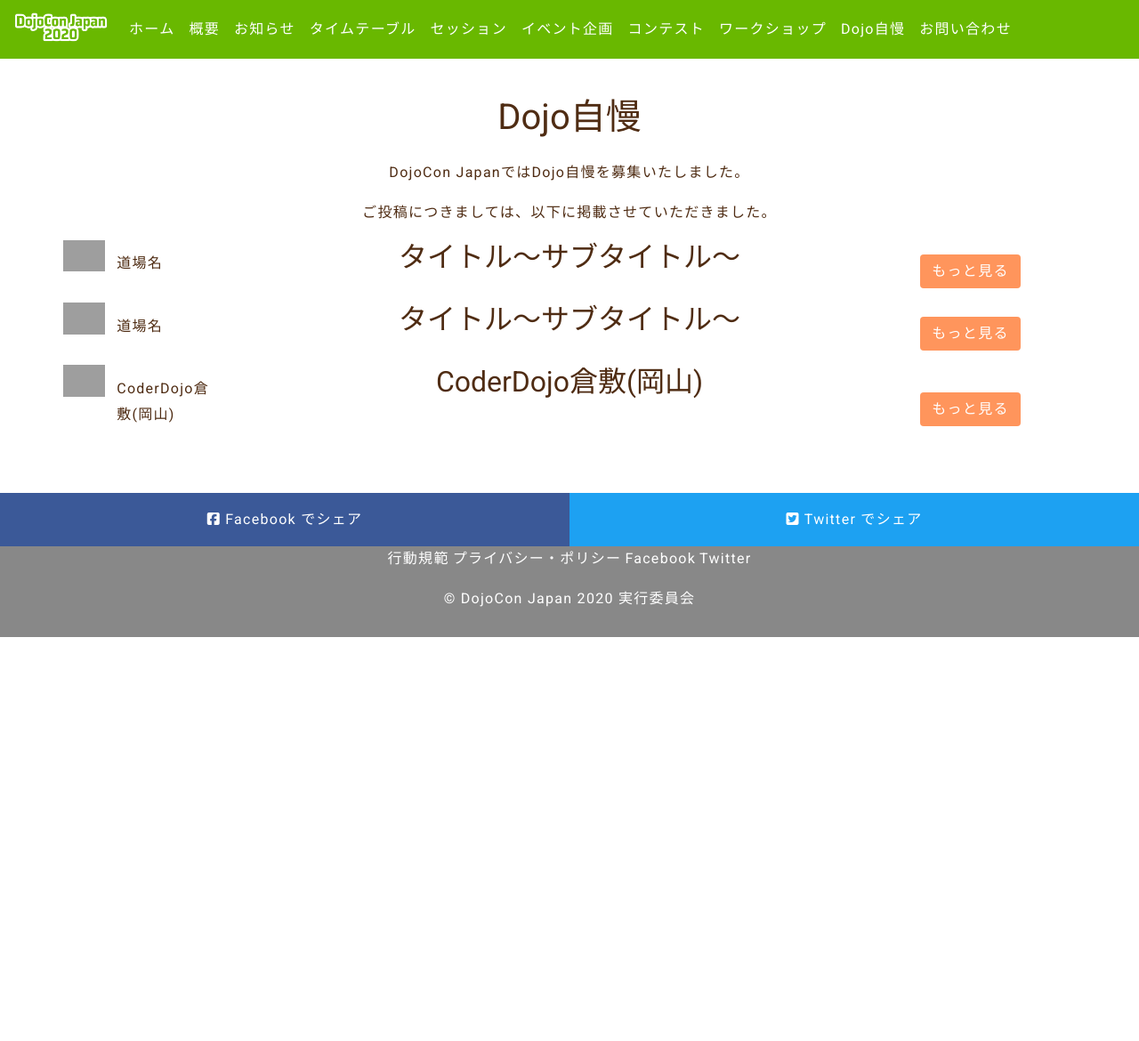
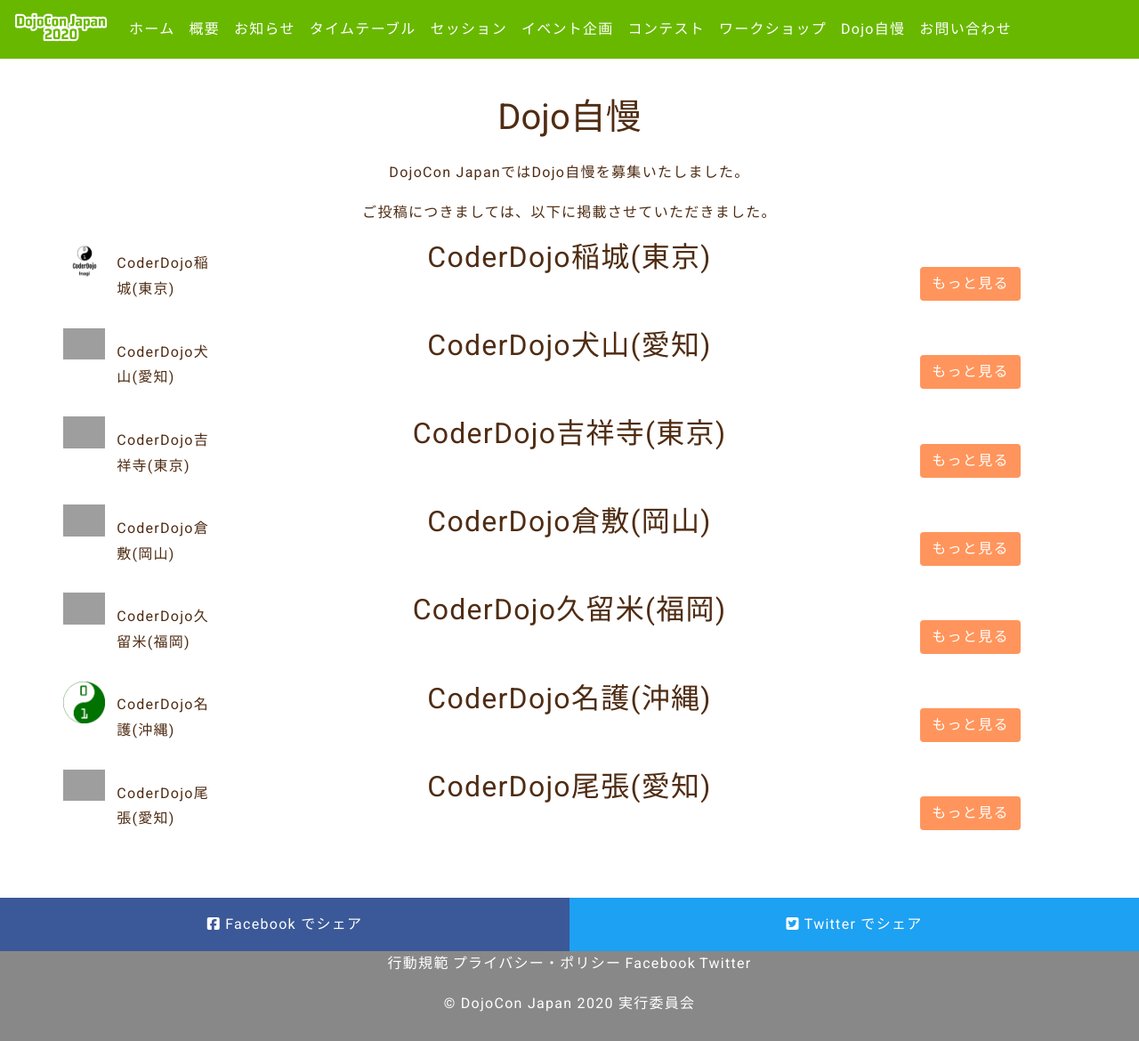
Before and after one commit to coderdojo-japan/dojocon2020.coderdojo.jp, a Jekyll site: the page built from _pages/dojo-jiman/index.html, in a window 1280 px wide and 1170 px high. Shown: the whole window at 89% size. Built offline with Jekyll 4.4.1, drawn with Linux system fonts in a browser that asks for light colours; nearby versions of some CDN libraries; some web fonts are replaced; grey boxes are pictures that could not be loaded.

Commit message:
CD犬山、CD名護追加（やりなおし） (#48)
* CD犬山、CD名護追加（やりなおし）
一覧タイトルクリックで詳細へとぶ
アイコン画像表示の修正

* imgファイルのパスを修正、4Dojo追加（吉祥寺、稲城、尾張、久留米）

```diff
--- a/_layouts/jiman_media.html
+++ b/_layouts/jiman_media.html
@@ -28,6 +28,8 @@
       <div class="col-2">
         {% if page.dojo_icon %}
           <img src="https://raw.githubusercontent.com/coderdojo-japan/coderdojo.jp/master/public/img/dojos/{{page.dojo_icon}}" />
+        {% elsif page.dojo_iconfile %}
+          <img src="{{site.url}}/img/post/jiman/{{page.dojo_iconfile}}" />
         {% else %}
           <img src="https://coderdojo.jp/img/dojos/coderdojo.png" />
         {% endif %}
--- a/_layouts/jiman_text.html
+++ b/_layouts/jiman_text.html
@@ -35,6 +35,8 @@
           <div class="col">
             {% if page.dojo_icon %}
               <img src="https://raw.githubusercontent.com/coderdojo-japan/coderdojo.jp/master/public/img/dojos/{{page.dojo_icon}}" />
+            {% elsif page.dojo_iconfile %}
+              <img src="{{site.url}}/img/post/jiman/{{page.dojo_iconfile}}" />
             {% else %}
               <img src="https://coderdojo.jp/img/dojos/coderdojo.png" />
             {% endif %}
--- a/_pages/dojo-jiman/index.html
+++ b/_pages/dojo-jiman/index.html
@@ -26,7 +26,9 @@
                                 <div class="row">
                                     <div class="col-4 col-md-3 jiman1">
                                     {% if page.dojo_icon %}
-                                        <img src="https://raw.githubusercontent.com/coderdojo-japan/coderdojo.jp/master/public/img/dojos/{{page.dojo_icon}}.png" width="100%"/>
+                                        <img src="https://raw.githubusercontent.com/coderdojo-japan/coderdojo.jp/master/public/img/dojos/{{page.dojo_icon}}" width="100%"/>
+                                    {% elsif page.dojo_iconfile %}
+                                        <img src="{{site.url}}/img/post/jiman/{{page.dojo_iconfile}}" width="100%"/>
                                     {% else %}
                                         <img src="https://coderdojo.jp/img/dojos/coderdojo.png" width="100%"/>
                                     {% endif %}
@@ -37,7 +39,7 @@
                                 </div>
                             </div>
                             <div class="col-9 col-md-8">
-                                <span class="text-left h2">{{ page.title }}</span>
+                                <a href="{{page.url}}"> <span class="text-left h2">{{ page.title }}</span></a>
                             </div>
                             <div class="col-3 col-md-2 d-flex align-items-center">
                                 <a href="{{page.url}}" class="btn btn-main">もっと見る</a>
--- a/_pages/dojo-jiman/jiman-fuga.html
+++ /dev/null
@@ -1,18 +0,0 @@
----
-layout: jiman_media
-title:  "タイトル〜サブタイトル〜"
-dojo_name:  "道場名"
-thumbnail: jiman/hoge1.png
-dojo_desciption: >
-  この例は動画とか用です。
-dojo_icon:
-permalink: /dojo-jiman/fuga/
----
-<p class="text-center h3">以下の動画をご覧ください！</p>
-<div class="text-center">
-  <iframe width="560" height="315" src="https://www.youtube-nocookie.com/embed/pQ6bVZfj4Ak?controls=0" frameborder="0" allow="accelerometer; autoplay; clipboard-write; encrypted-media; gyroscope; picture-in-picture" allowfullscreen></iframe>
-</div>
-
-<!--あるいは-->
-<p class="text-center h3">PDF資料を見る</p>
-<a class="button" href="hoge.pdf">ダウンロード</a>
--- a/_pages/dojo-jiman/jiman-hoge.md
+++ /dev/null
@@ -1,26 +0,0 @@
----
-layout: jiman_text
-title:  "タイトル〜サブタイトル〜"
-dojo_name:  "道場名"
-thumbnail: jiman/hoge1.png
-dojo_desciption: >
-  この例文は、インターネットの図書館、青空文庫（http://www.aozora.gr.jp/）で作られました。
-dojo_icon:
-permalink: /dojo-jiman/hoge/
----
-
-## うちのDojoのここがすごいぞ!(1)
-
-　ちょうど初七日の夜のことでした。私は死んだ弟の書斎に入って、何かと彼の書き残したものなどを取出しては、ひとり物思いにふけっていました。
-　まだ、さして夜もふけていないのに、家中は涙にしめって、しんと鎮まり返っています。そこへ持って来て、何だか新派のお芝居めいていますけれど、遠くの方からは、物売りの呼声などが、さも悲しげな調子で響いて来るのです。私は長い間忘れていた、幼い、しみじみした気持になって、ふと、そこにあった弟の日記帳を繰ひろげて見ました。
-　この日記帳を見るにつけても、私は、恐らく恋も知らないでこの世を去った、はたちの弟をあわれに思わないではいられません。
-
-## うちのDojoのここがすごいぞ!(2)
-
-　内気者で、友達も少かった弟は、自然書斎に引こもっている時間が多いのでした。細いペンでこくめいに書かれた日記帳からだけでも、そうした彼の性質は十分うかがうことが出来ます。そこには、人生に対する疑いだとか、信仰に関する煩悶だとか、彼の年頃にはたれでもが経験するところの、いわゆる青春の悩みについて、幼稚ではありますけれど如何にも真摯な文章が書きつづってあるのです。
-
-## うちのDojoのここがすごいぞ!(3)
-
-　私は自分自身の過去の姿を眺めるような心持で、一枚一枚とペイジをはぐって行きました。それらのペイジには到るところに、そこに書かれた文章の奥から、あの弟の鳩のような臆病らしい目が、じっと私の方を見つめているのです。
-　そうして、三月九日のところまで読んで行った時に、感慨に沈んでいた私が、思わず軽い叫声を発した程も、私の目をひいたものがありました。それは、純潔なその日記の文章の中に、始めてポッツリと、はなやかな女の名前が現われたのです。そして「発信欄」と印刷した場所に「北川雪枝きたがわゆきえ（葉書）」と書かれた、その雪枝さんは、私もよく知っている、私達とは遠縁に当る家の、若い美しい娘だったのです。
-å
--- /dev/null
+++ b/_pages/dojo-jiman/jiman-inagi.html
@@ -0,0 +1,17 @@
+---
+layout: jiman_media
+title:  "CoderDojo稲城(東京)"
+dojo_name:  "CoderDojo稲城(東京)"
+thumbnail:
+dojo_desciption: >
+ 開催頻度：毎月1回<br>
+ <a href="https://coderdojo-inagi.doorkeeper.jp/">Webサイト</a>
+dojo_iconfile: inagi_icon.jpg
+permalink: /dojo-jiman/inagi/
+---
+
+<!--あるいは-->
+<p class="text-center">オンラインでも毎月やってます。稲城好きな人集まりましょう。<br>
+    CoderDojo稲城は、ゆるーくをモットーに開催してます。</p>
+<p class="text-center h3">PDF資料を見る</p>
+<a class="button" href="../../img/post/jiman/inagi.pdf">ダウンロード</a>
--- /dev/null
+++ b/_pages/dojo-jiman/jiman-inuyama.html
@@ -0,0 +1,16 @@
+---
+layout: jiman_media
+title:  "CoderDojo犬山(愛知)"
+dojo_name:  "CoderDojo犬山(愛知)"
+thumbnail:
+dojo_desciption: >
+dojo_icon: inuyama.png
+permalink: /dojo-jiman/inuyama/
+---
+<p class="text-center h3">以下の動画をご覧ください！</p>
+<div class="text-center">
+  <iframe width="560" height="315" src="https://www.youtube.com/embed/JPhMbN8uW4o" frameborder="0" allow="accelerometer; autoplay; clipboard-write; encrypted-media; gyroscope; picture-in-picture" allowfullscreen></iframe>
+  <iframe width="560" height="315" src="https://www.youtube.com/embed/qJVX1eOgAYU" frameborder="0" allow="accelerometer; autoplay; clipboard-write; encrypted-media; gyroscope; picture-in-picture" allowfullscreen></iframe>
+  <iframe width="560" height="315" src="https://www.youtube.com/embed/5vNxX8jPPPo" frameborder="0" allow="accelerometer; autoplay; clipboard-write; encrypted-media; gyroscope; picture-in-picture" allowfullscreen></iframe>
+  <iframe width="560" height="315" src="https://www.youtube.com/embed/gN6y2O9hgHU" frameborder="0" allow="accelerometer; autoplay; clipboard-write; encrypted-media; gyroscope; picture-in-picture" allowfullscreen></iframe>
+</div>
--- /dev/null
+++ b/_pages/dojo-jiman/jiman-kichijoji.html
@@ -0,0 +1,17 @@
+---
+layout: jiman_media
+title:  "CoderDojo吉祥寺(東京)"
+dojo_name:  "CoderDojo吉祥寺(東京)"
+thumbnail:
+dojo_desciption: >
+ 月１回、今はオンラインでやってます！<br>
+ <a href="https://kichijojijp.wixsite.com/coderdojo">Webサイト</a>
+dojo_icon: kichijoji.png
+permalink: /dojo-jiman/kichijoji/
+---
+
+<p class="text-center">Scratch大好きな家族で立ち上げたほのぼの道場です。<br>初心者はジュニアメンターがやさしくサポートします♪</p>
+
+<div class="text-center">
+  <iframe width="560" height="315" src="https://www.youtube.com/embed/dKTAdXZ09WA" frameborder="0" allow="accelerometer; autoplay; clipboard-write; encrypted-media; gyroscope; picture-in-picture" allowfullscreen></iframe>
+</div>
--- a/_pages/dojo-jiman/jiman-kurashiki.html
+++ b/_pages/dojo-jiman/jiman-kurashiki.html
@@ -10,10 +10,6 @@
 dojo_icon: kurashiki.jpg
 permalink: /dojo-jiman/kurashiki/
 ---
-<!-- <p class="text-center h3">以下の動画をご覧ください！</p>
-<div class="text-center">
-  <iframe width="560" height="315" src="https://www.youtube-nocookie.com/embed/pQ6bVZfj4Ak?controls=0" frameborder="0" allow="accelerometer; autoplay; clipboard-write; encrypted-media; gyroscope; picture-in-picture" allowfullscreen></iframe>
-</div> -->
 
 <!--あるいは-->
 <p class="text-center h3">PDF資料を見る</p>
--- /dev/null
+++ b/_pages/dojo-jiman/jiman-kurume.html
@@ -0,0 +1,23 @@
+---
+layout: jiman_media
+title:  "CoderDojo久留米(福岡)"
+dojo_name:  "CoderDojo久留米(福岡)"
+thumbnail:
+dojo_desciption: >
+ 月に一回（土曜の午後）、主にシェアオフィスMekurutoで開催。<br>
+ <a href="https://www.facebook.com/CoderDojoKurume/">Webサイト</a>
+dojo_icon: kurume.png
+dojo_iconfile:
+permalink: /dojo-jiman/kurume/
+---
+
+<p >
+福岡県久留米市で活動しています！<br>
+道場の自慢って何かなあってニンジャに聞いたところ高専生たちがくること！とおやつがあること（おやつを道場で用意しているわけでは無いけれど、おやつの差し入れが割と多いです）と言われました。<br>
+去年のマイクラカップで入賞したことで、見学希望も増えたりしました。オンライン道場の時はみんなで遊べる共有サーバを用意しました。<br>
+道場主はとってもマイクラは下手なのでもっぱらニンジャたちで教え合ってます(^^;<br>
+ぜひ遊びに来てね。</p>
+
+<div class="text-center">
+  <iframe width="560" height="315" src="https://www.youtube.com/embed/ktlvJ0mjZqU" frameborder="0" allow="accelerometer; autoplay; clipboard-write; encrypted-media; gyroscope; picture-in-picture" allowfullscreen></iframe>
+</div>
--- /dev/null
+++ b/_pages/dojo-jiman/jiman-nago.md
@@ -0,0 +1,35 @@
+---
+layout: jiman_text
+title:  "CoderDojo名護(沖縄)"
+dojo_name:  "CoderDojo名護(沖縄)"
+thumbnail: jiman/nago.jpg
+dojo_desciption:
+  月に複数回開催、平均参加者６名、会場はあけみおSKYドームなど<br><a href="http://coderdojo-nago.com">CoderDojo名護Webサイト</a>
+dojo_icon:
+dojo_iconfile: nago_icon.png
+permalink: /dojo-jiman/nago/
+---
+
+CoderDojo名護の自慢したいことはたくさんあります。
+１番の自慢は参加してくれる子どもたち、ですが、今回は運営視点のDojo自慢します！
+
+## 1.いろんな場所で
+最近、ノマド○○ってもう言わないんですかね。もっと自由に、新たなインスピレーションを求めて？、今年も１０箇所以上の会場でCoderDojo名護を開催しました。場所を提供していただいた皆様、誠にありがとうございます。
+今年は定番のあけみおSKYドームにはじまり、名護市マルチメディア館、SoySoy Cafe、北山高校、21世紀の森体育館、大中区公民館、タピックスタジアム名護、屋部小学校、東村農民研修施設、SEASIDE OFFICE、国頭村民ふれあいセンターでもやりました。
+新しい出会いとヒラメキと思いつきに期待して、これからもふらふらDojo予定です。
+
+## 2.いろんなツールで
+面白いと思ったこと、マインクラフト、Scratch、HackforPlay、ロボット(TJ3B）、micro:bit、Blender・・などいろいろ手を出しました。プログラミングから派生して？、お絵描き会・読書会・note勉強会などもやりました。
+これからも気の向くまま面白いモノ・技術に触れていきたいです。来年はUnityとかドローンとか、写真、動画とかもやってみたいな。
+いろんな技術を作り提供する方々に感謝です。
+
+## 3.たくさんのサポートがあって
+Blender勉強会の照屋さん、読書会の新田さん、ロボットプログラミングの今井さん、note勉強会のこりんさん、お絵描き講座の奥山さん、マインクラフトの実況動画ではFMやんばるさん、SDGsについては沖縄県公衆衛生協会さんと、名護子ども食堂の神谷さん、オンラインのイベントでは全国のCoderDojoの皆さんにお世話になりました。メンターとして何度も参加してくれた糸数さんにも感謝！
+また今年度も多くのみなさまからたくさんの支援をいただきました。
+
+子どもたちが学び、遊び、作り、表現し、感じるという素晴らしい体験をすることができました。ありがとうございました。
+
+自慢しようとしたら感謝していました。
+自慢するとしたら、CoderDojoを始めるかどうか迷った頃の自分に自慢したいです。やってよかったCoderDojo!
+
+現場からは以上です！（これが言いたかった）
--- /dev/null
+++ b/_pages/dojo-jiman/jiman-owari.html
@@ -0,0 +1,20 @@
+---
+layout: jiman_media
+title:  "CoderDojo尾張(愛知)"
+dojo_name:  "CoderDojo尾張(愛知)"
+thumbnail:
+dojo_desciption: >
+ 月に1回、10〜20名、岩倉市生涯学習センター<br>
+ <a href="http://coderdojoowari.org/">Webサイト</a>
+dojo_icon: owari.svg
+dojo_iconfile:
+permalink: /dojo-jiman/owari/
+---
+
+<p class="text-center">
+  生素材は<a href="https://drive.google.com/drive/folders/1maW3MQUZSH5SfqAWh2QuH7qSYinanzS_?usp=sharing">【こちら】</a>です<br>
+  音楽は GarageBand のサンプルを使って簡単にループあわせて作曲しました。</p>
+
+<div class="text-center">
+  <iframe width="560" height="315" src="https://www.youtube.com/embed/wJJrbFo6HqE" frameborder="0" allow="accelerometer; autoplay; clipboard-write; encrypted-media; gyroscope; picture-in-picture" allowfullscreen></iframe>
+</div>
```
Also changed, not shown: other parts of _pages/dojo-jiman/jiman-kurashiki.html (+1 -1 lines), img/post/jiman/inagi_icon.jpg (added), 1 other file.
